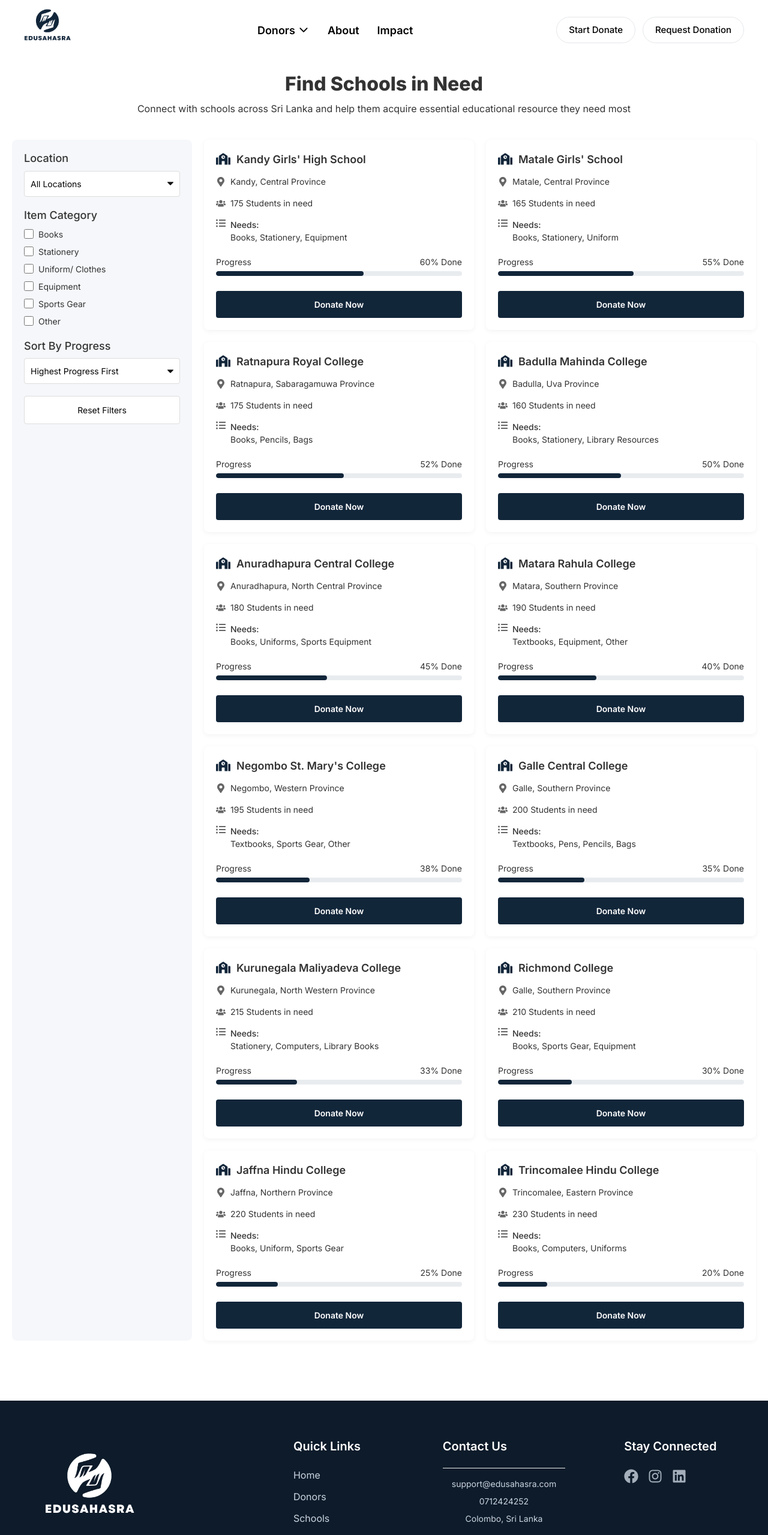
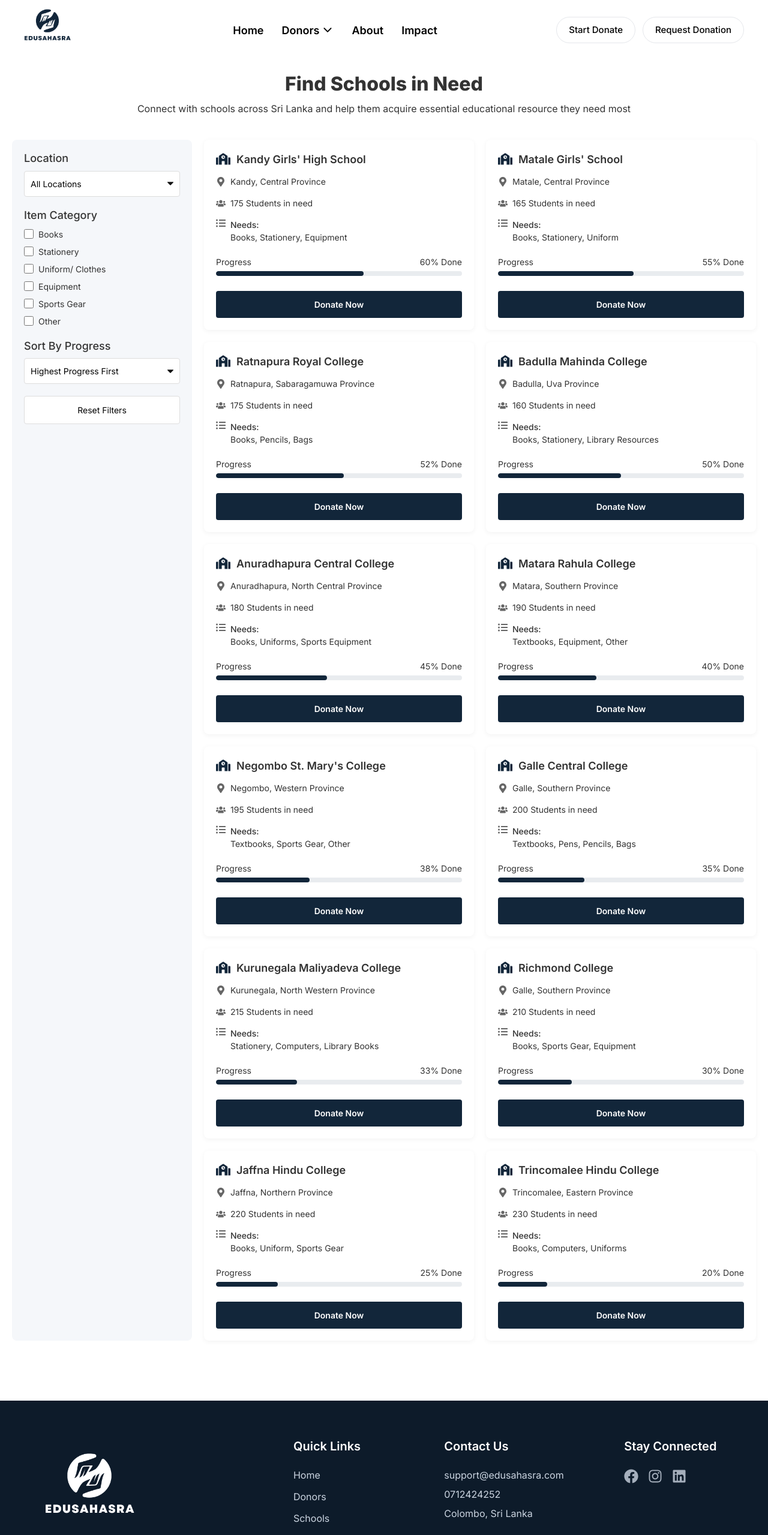
Before and after one commit to kisarasandes1122/Edusahasra, a React (Vite) app in the folder Frontend/: page /needs in a window 1280 px wide. Shown: the top 2559 px of the page at 60% size. Built offline with nearby package versions, Linux system fonts and the light colour scheme.

Commit message:
Update Request Donation

```diff
--- a/Frontend/src/App.jsx
+++ b/Frontend/src/App.jsx
@@ -17,7 +17,7 @@ import SendThanks from './components/School/SendThanks/SendThanks';
 import EditProfile from './components/School/EditProfile/EditProfile';
 
 
-const StandardLayout = () => {
+const DonorLayout = () => {
   const mockAuthState = {
     isAuthenticated: false,
     user: {
@@ -38,7 +38,7 @@ const StandardLayout = () => {
 };
 
 
-const DashboardLayout = () => {
+const SchoolLayout = () => {
   return <Outlet />;
 };
 
@@ -46,7 +46,7 @@ const App = () => {
   return (
     <Router>
       <Routes>
-        <Route element={<StandardLayout />}>
+        <Route element={<DonorLayout />}>
           <Route path="/" element={<Home />} />
           <Route path="/donor-register" element={<DonorRegistration />} />
           <Route path="/donor-login" element={<DonorLogin />} />
@@ -57,7 +57,7 @@ const App = () => {
           <Route path="/school-login" element={<SchoolLogin />} />
         </Route>
 
-        <Route element={<DashboardLayout />}>
+        <Route element={<SchoolLayout />}>
           <Route path="/Dashboard" element={<SchoolDashboard />} />
           <Route path="/view-donations" element={<ViewDonations />} />
           <Route path="/request-donations" element={<RequestDonations />} />
--- a/Frontend/src/components/Donor/Header/Header.jsx
+++ b/Frontend/src/components/Donor/Header/Header.jsx
@@ -153,6 +153,7 @@ const Header = ({ isAuthenticated, user }) => {
 
           <nav className="nav">
             <ul>
+              <li><a href="/">Home</a></li>
               <li className="dropdown-container" ref={donorsDropdownRef}>
                 <button
                   className="dropdown-trigger"
@@ -216,7 +217,7 @@ const Header = ({ isAuthenticated, user }) => {
                         </div>
                         <div className="dropdown-content">
                           <span className="item-title">My Donations</span>
-                          <span className="item-description">Track past donations.</span>
+                          <span className="item-description">Track donations.</span>
                         </div>
                       </a>
                       <a href="/messages" className="user-dropdown-item">
--- a/Frontend/src/components/School/RequestDonations/RequestDonations.css
+++ b/Frontend/src/components/School/RequestDonations/RequestDonations.css
@@ -225,7 +225,7 @@
     font-size: 14px;
   }
 
-  .contact-info {
+  .scl-contact-info {
     text-align: center;
     padding: 15px;
     color: #666;
--- a/Frontend/src/components/School/RequestDonations/RequestDonations.jsx
+++ b/Frontend/src/components/School/RequestDonations/RequestDonations.jsx
@@ -243,7 +243,7 @@ const RequestDonations = () => {
           </button>
         </div>
 
-        <div className="contact-info">
+        <div className="scl-contact-info">
           <p>
             <span className="contact-text-sinhala">උදව් අවශ්‍යද? අපිට කථා කරන්න : </span>
             <span className="contact-number">0789200730</span>
```
